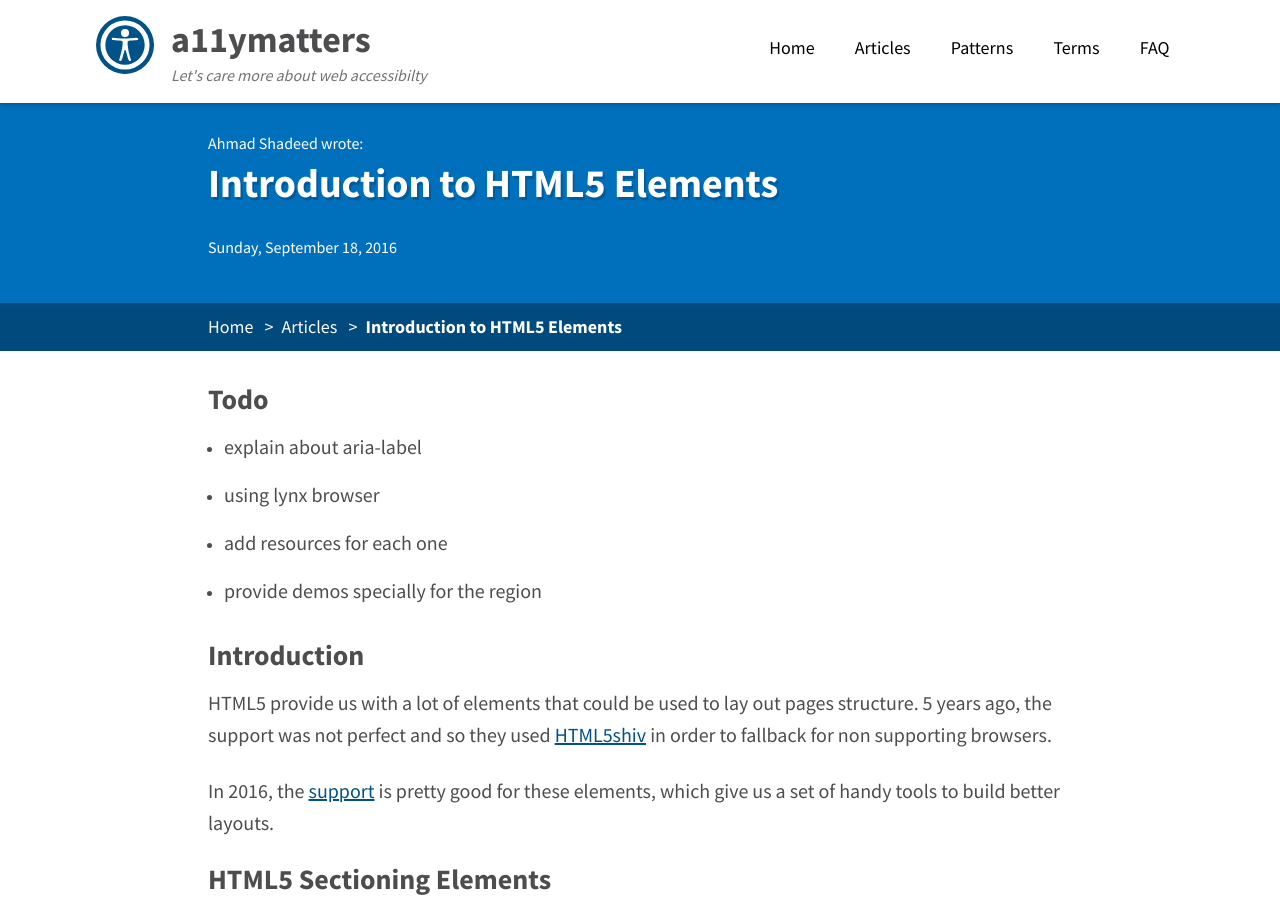
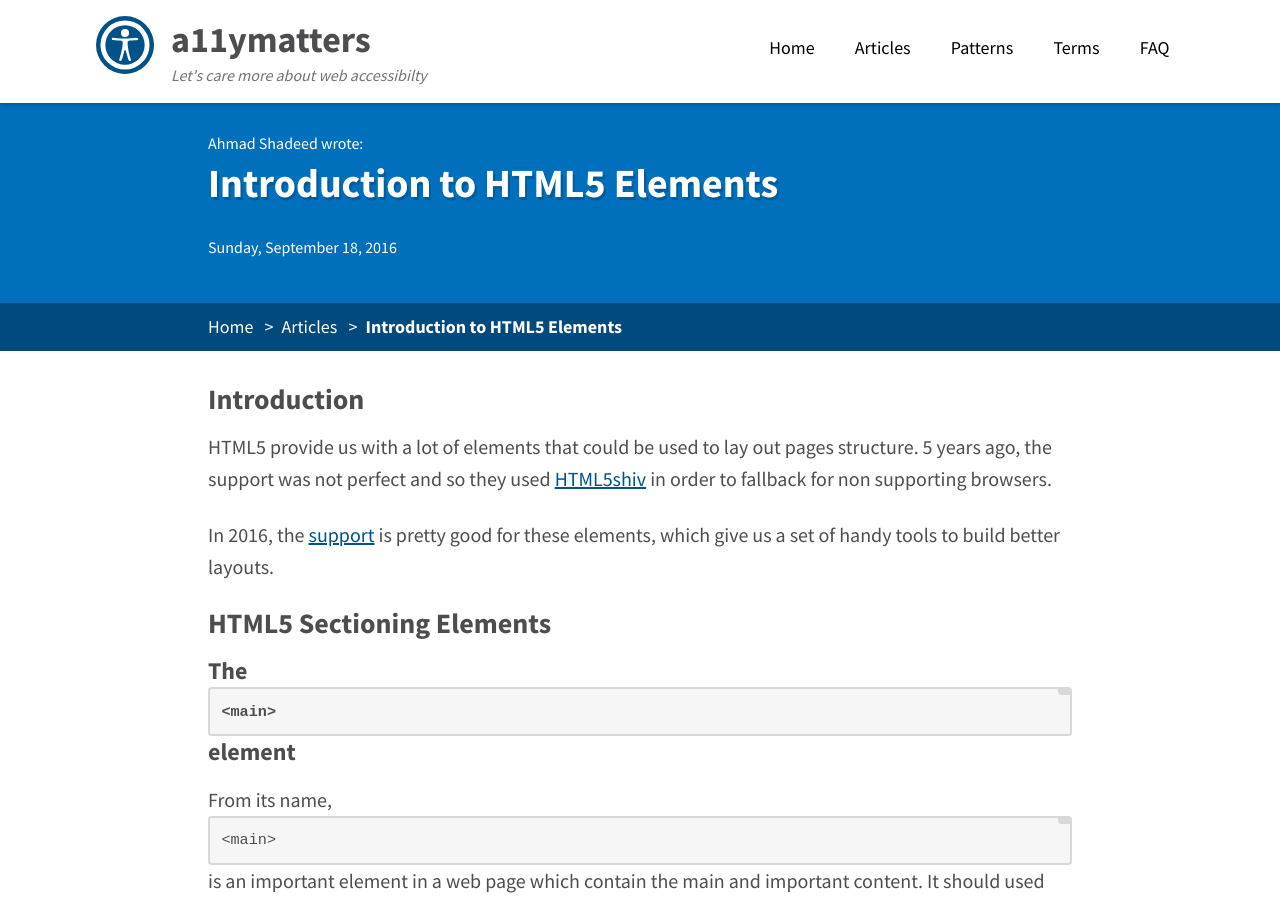
Before and after one commit to shadeed/a11ymatters, a Jekyll site: the page built from _posts/2016-09-18-intro-html5-sectioning-elements.markdown, in a window 1280 px wide and 900 px high. Built offline with Jekyll 4.4.1, drawn with Linux system fonts in a browser that asks for light colours; comment, search, counter and statistics services are not loaded.

Commit message:
clean todo list

```diff
--- a/_posts/2016-09-18-intro-html5-sectioning-elements.markdown
+++ b/_posts/2016-09-18-intro-html5-sectioning-elements.markdown
@@ -6,16 +6,6 @@ categories: article
 comments: true
 permalink: /article/intro-html5-sectioning-elements/
 ---
-
-## Todo
-
-- explain about aria-label
-
-- using lynx browser
-
-- add resources for each one
-
-- provide demos specially for the region
 
 ## Introduction
 
```
